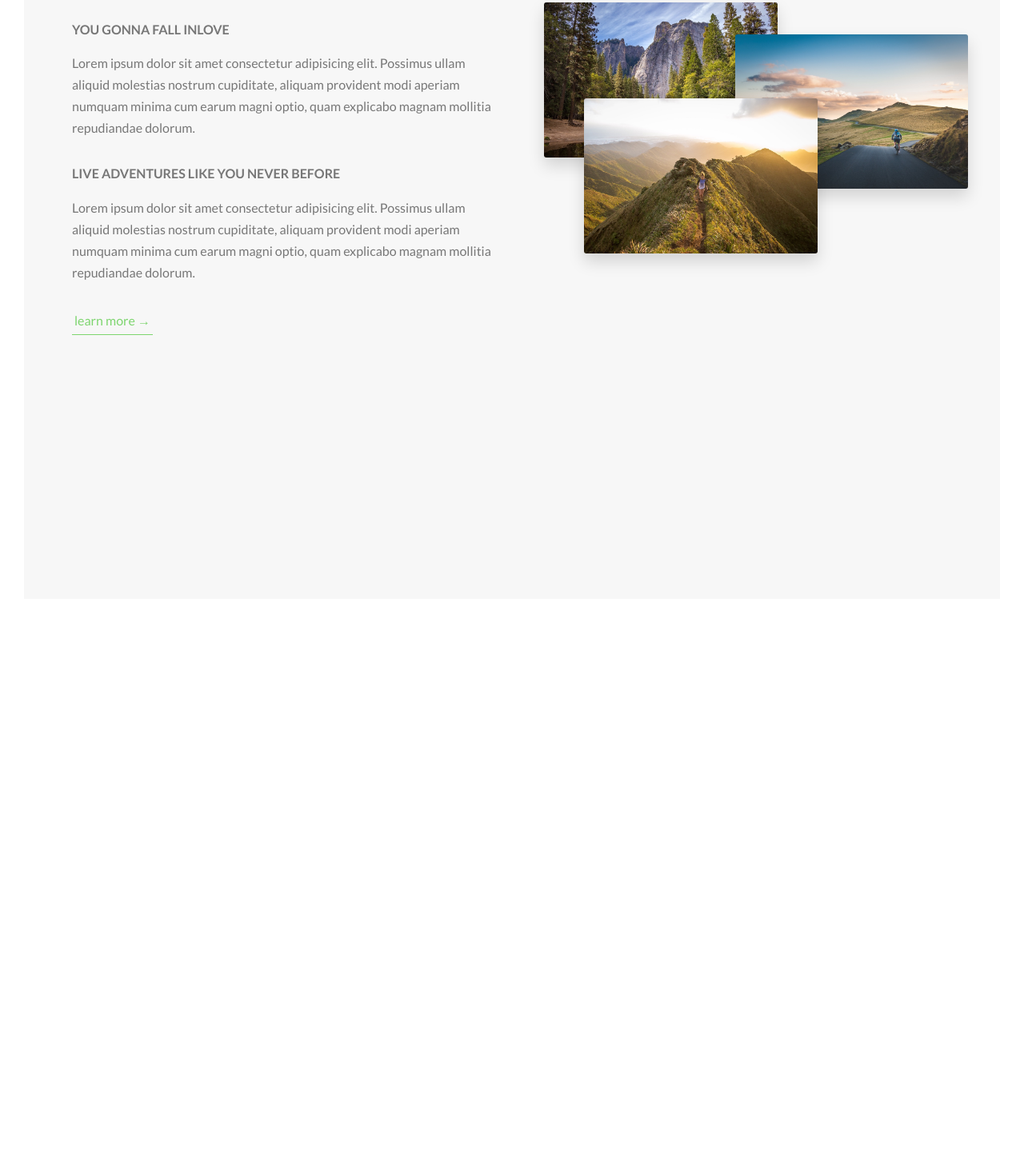
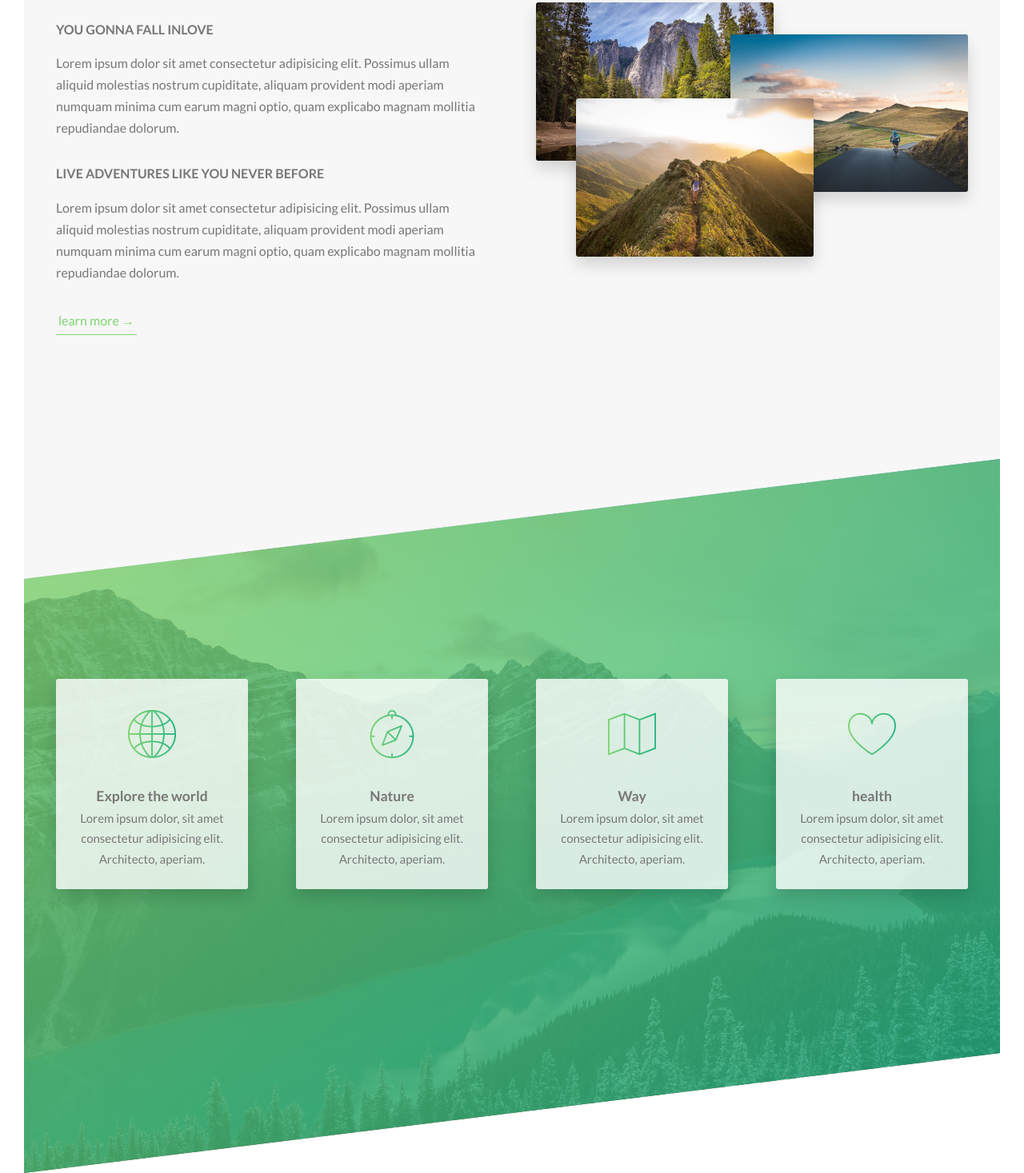
Before and after one commit to tomebore/Natours, a website: page index.html in a window 1280 px wide. Shown: the part 1057-2524 px from the top of the page at 80% size. Before the commit the page ends 1836 px from the top, so only its background shows below. Drawn offline with Linux system fonts and the light colour scheme.

Commit message:
features section

```diff
--- a/css/ico-font.css
+++ b/css/icon-font.css
@@ -19,7 +19,7 @@
   font-weight: normal !important;
   font-variant: normal !important;
   text-transform: none !important;
-  speak: none;
+  /* speak: none; */
   line-height: 1;
   -webkit-font-smoothing: antialiased;
   -moz-osx-font-smoothing: grayscale;
@@ -32,7 +32,7 @@
   font-weight: normal !important;
   font-variant: normal !important;
   text-transform: none !important;
-  speak: none;
+  /* speak: none; */
   line-height: 1;
   -webkit-font-smoothing: antialiased;
   -moz-osx-font-smoothing: grayscale;
--- a/index.html
+++ b/index.html
@@ -9,7 +9,7 @@
       rel="stylesheet"
     />
 
-    <!-- <link rel="stylesheet" href="css/icon-font.css"> -->
+    <link rel="stylesheet" href="css/icon-font.css" />
     <link rel="stylesheet" href="sass/main.css" />
     <link rel="shortcut icon" type="image/png" href="img/favicon.png" />
 
@@ -69,14 +69,18 @@
         </div>
         <div class="row">
           <div class="col-1-of-2">
-            <h3 class="heading-tertiary  u-margin-bottom-small">You gonna fall inlove</h3>
+            <h3 class="heading-tertiary u-margin-bottom-small">
+              You gonna fall inlove
+            </h3>
             <p class="paragraph">
               Lorem ipsum dolor sit amet consectetur adipisicing elit. Possimus
               ullam aliquid molestias nostrum cupiditate, aliquam provident modi
               aperiam numquam minima cum earum magni optio, quam explicabo
               magnam mollitia repudiandae dolorum.
             </p>
-            <h3 class="heading-tertiary u-margin-bottom-small">Live adventures  like you never before </h3>
+            <h3 class="heading-tertiary u-margin-bottom-small">
+              Live adventures like you never before
+            </h3>
             <p class="paragraph">
               Lorem ipsum dolor sit amet consectetur adipisicing elit. Possimus
               ullam aliquid molestias nostrum cupiditate, aliquam provident modi
@@ -86,13 +90,70 @@
             <a href="#" class="btn-text"> learn more &rarr; </a>
           </div>
           <div class="col-1-of-2">
-              <div class="composition">
-                  <img src="img/nat-1-large.jpg" alt="Photo 1" class="composition__photo composition__photo--p1">
-                  <img src="img/nat-2-large.jpg" alt="Photo 2" class="composition__photo composition__photo--p2">
-                  <img src="img/nat-3-large.jpg" alt="Photo 3" class="composition__photo composition__photo--p3">
+            <div class="composition">
+              <img
+                src="img/nat-1-large.jpg"
+                alt="Photo 1"
+                class="composition__photo composition__photo--p1"
+              />
+              <img
+                src="img/nat-2-large.jpg"
+                alt="Photo 2"
+                class="composition__photo composition__photo--p2"
+              />
+              <img
+                src="img/nat-3-large.jpg"
+                alt="Photo 3"
+                class="composition__photo composition__photo--p3"
+              />
+            </div>
+          </div>
+        </div>
+      </section>
+      <section class="section-features">
+          <div class="row">
+            <div class="col-1-of-4">
+              <div class="feature-box">
+                <i class="feature-box__icon icon-basic-world"></i>
+                <h3 class="heading-teriary">Explore the world</h3>
+                <p class="feature-box__text">
+                  Lorem ipsum dolor, sit amet consectetur adipisicing elit.
+                  Architecto, aperiam.
+                </p>
+              </div>
+            </div>
+            <div class="col-1-of-4">
+                <div class="feature-box">
+                  <i class="feature-box__icon icon-basic-compass"></i>
+                  <h3 class="heading-teriary">Nature</h3>
+                  <p class="feature-box__text">
+                    Lorem ipsum dolor, sit amet consectetur adipisicing elit.
+                    Architecto, aperiam.
+                  </p>
+                </div>
+              </div>
+              <div class="col-1-of-4">
+                <div class="feature-box">
+                  <i class="feature-box__icon icon-basic-map"></i>
+                  <h3 class="heading-teriary">Way</h3>
+                  <p class="feature-box__text">
+                    Lorem ipsum dolor, sit amet consectetur adipisicing elit.
+                    Architecto, aperiam.
+                  </p>
+                </div>
+              </div>
+              <div class="col-1-of-4">
+                <div class="feature-box">
+                  <i class="feature-box__icon icon-basic-heart"></i>
+                  <h3 class="heading-teriary">health</h3>
+                  <p class="feature-box__text">
+                    Lorem ipsum dolor, sit amet consectetur adipisicing elit.
+                    Architecto, aperiam.
+                  </p>
+                </div>
               </div>
           </div>
-        </div>
+        </i>
       </section>
     </main>
   </body>
--- /dev/null
+++ b/sass/components/feature-box.scss
@@ -0,0 +1,26 @@
+.feature-box {
+    background-color: rgba($color-white, 0.8);
+    font-size: 1.5rem;
+    padding: 2.5rem;
+    text-align: center;
+    border-radius: 3px;
+    box-shadow: 0 1rem 2rem rgba($color-black, 0.15);
+    transition: transform .3s;
+
+
+
+    &__icon {
+        font-size: 6rem;
+        margin-bottom: 0.5rem;
+        display: inline-block;
+        background: linear-gradient(to right, $color-primary-light, $color-primary-dark);
+        background-clip: text;
+        -webkit-background-clip: text;
+        // -webkit-text-fill-color: transparent;
+        color: transparent;
+    }
+
+    &:hover {
+        transform: translateY(-1.5rem) scale(1.03);
+    }
+}
--- a/sass/layout/_grid.scss
+++ b/sass/layout/_grid.scss
@@ -1,7 +1,6 @@
 .row{
     max-width: $grid-width;
     margin: 0 auto;
-    padding-left: 2rem;
     margin-bottom: $gutter-vertical;
 
 
@@ -28,7 +27,7 @@
     }
 
     .col-1-of-4 {
-        width: calc(( 100% - #{$gutter-horizontal}) / 4);
+        width: calc((100% - 3 * #{$gutter-horizontal}) / 4);
     }
 
     .col-3-of-4 {
--- a/sass/main.scss
+++ b/sass/main.scss
@@ -9,6 +9,7 @@
 
 @import "components/btn";
 @import "components/composition";
+@import "components/feature-box";
 
 @import "layout/grid";
 @import "layout/header";
--- a/sass/pages/_home.scss
+++ b/sass/pages/_home.scss
@@ -4,3 +4,16 @@
     padding-top: 35rem;
     margin-top: -25vh;
 }
+
+.section-features{
+    padding: 20rem 0;
+    background-image: linear-gradient(to right bottom, rgba($color-primary-light, 0.8), rgba($color-primary-dark, 0.8)),
+        url(../img/nat-4.jpg);
+    background-size: cover;
+    transform:skewY(-7deg);
+    margin-top: -10rem;
+
+    & > * {
+        transform:skewY(7deg) ;
+    }
+}
```
Also changed, not shown: css/fonts/linea-basic-10.ttf (added), css/fonts/linea-basic-10.woff (added), sass/main.css, 5 other files.
